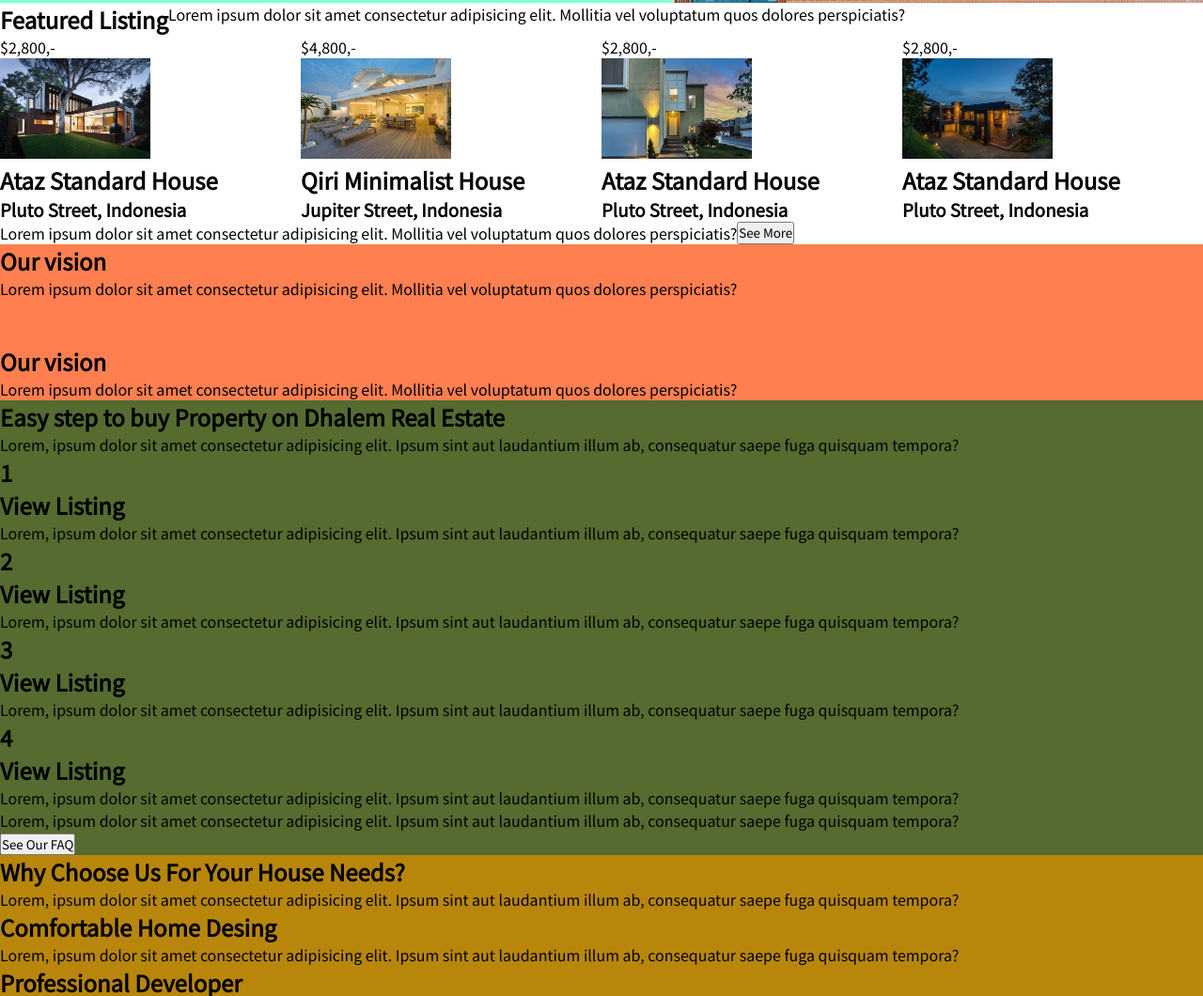
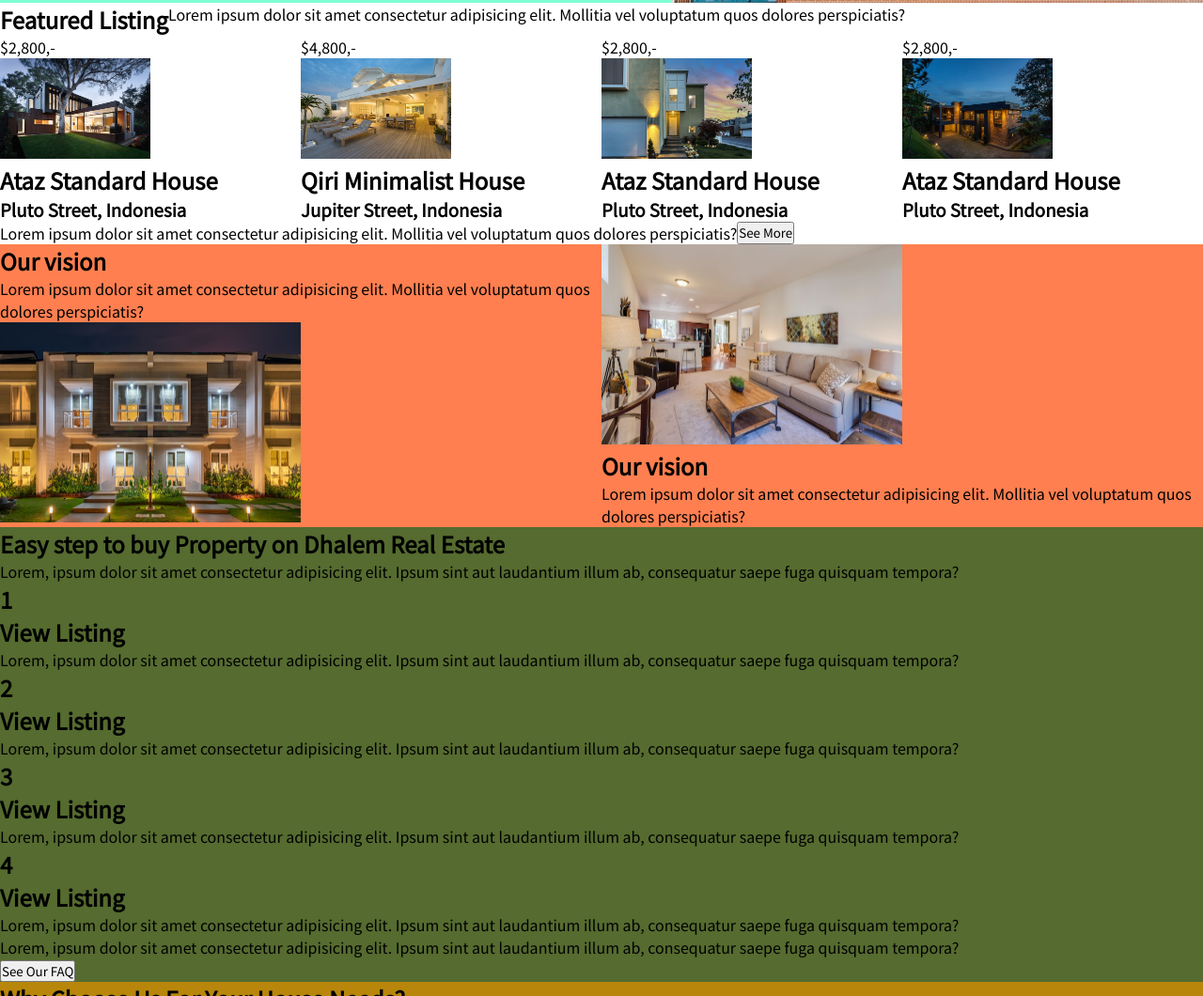
Before and after one commit to Guidoolivero/MiWebResponsive, a plain HTML site: page index.html in a window 1280 px wide. Shown: the part 672-1732 px from the top of the page at 94% size. Drawn offline with Linux system fonts and the light colour scheme.

Commit message:
Se realizaron cambios en la 3er seccion del css

```diff
--- a/css/style.css
+++ b/css/style.css
@@ -41,6 +41,7 @@ header {
 
 .our-vision {
     background-color: coral;
+    display: flex;
 }
 
 .easy-step {
--- a/index.html
+++ b/index.html
@@ -117,11 +117,11 @@
                 <h2>Our vision</h2>
                 <p>Lorem ipsum dolor sit amet consectetur adipisicing elit. Mollitia vel voluptatum quos dolores
                     perspiciatis?</p>
-                <img src="" alt="">
+                <img src="img/CasaExterior1.jpg" alt="">
             </div>
 
             <div>
-                <img src="" alt="">
+                <img src="img/Interior1.jpg" alt="">
                 <h2>Our vision</h2>
                 <p>Lorem ipsum dolor sit amet consectetur adipisicing elit. Mollitia vel voluptatum quos dolores
                     perspiciatis?</p>
```
